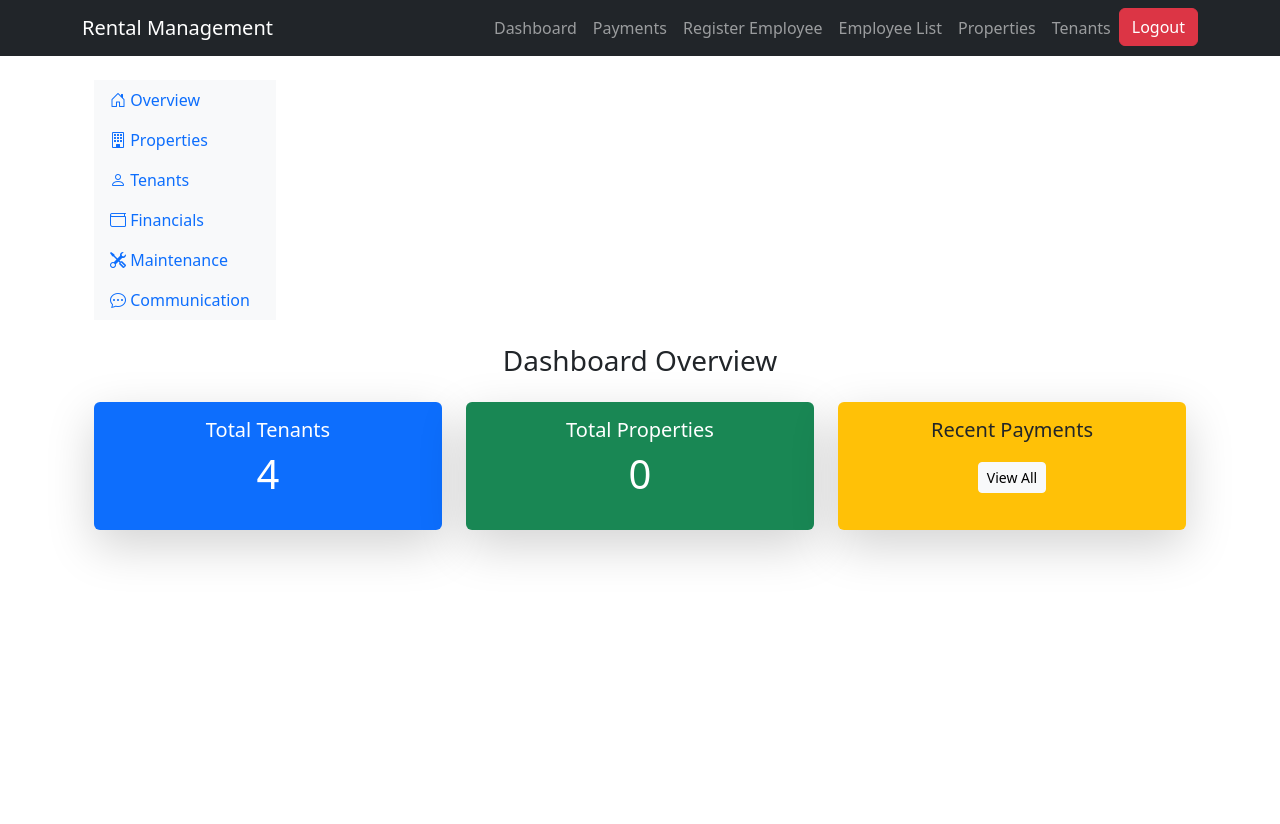
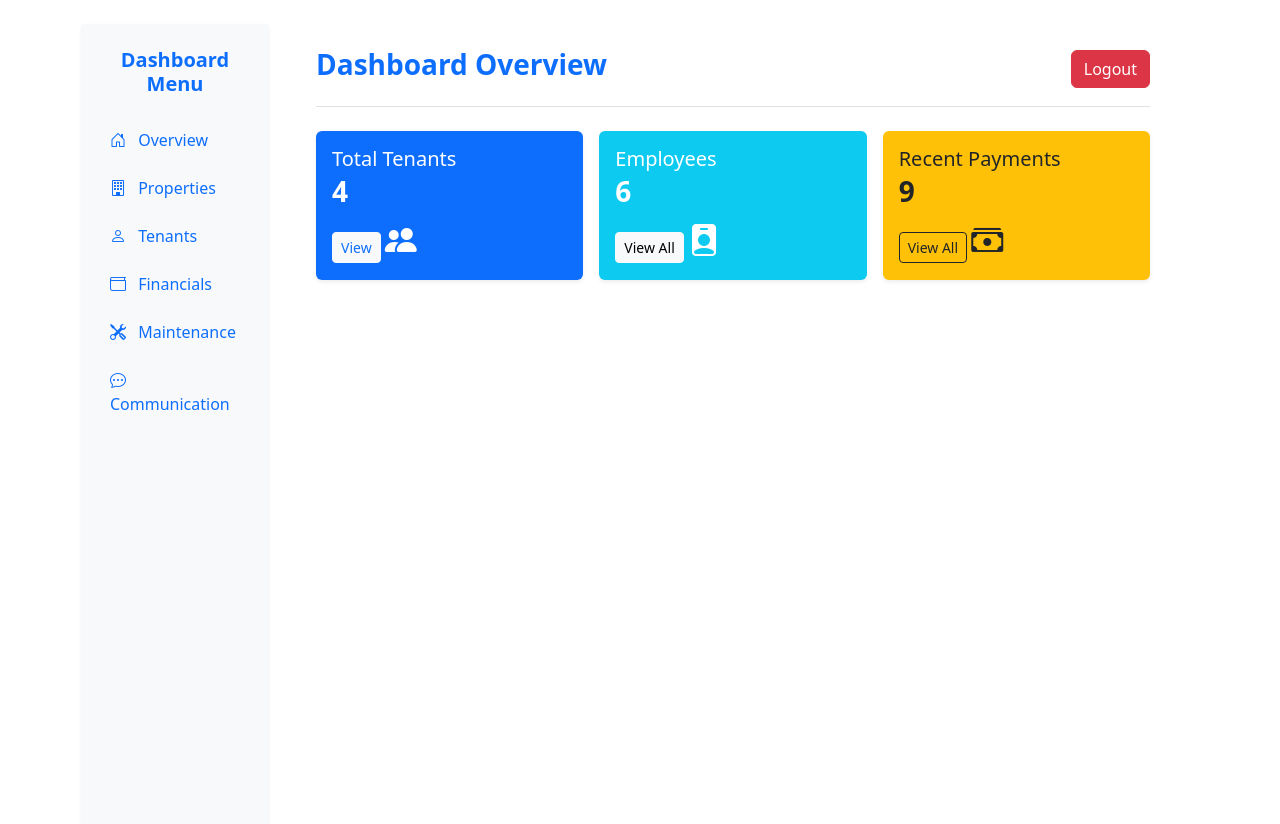
Before and after one commit to EidAbdullahi/renta-management, a Django app: page /dashboard/ in a window 1280 px wide. Before the commit the page ends 559 px from the top, so only its background shows below. Run offline with Django 4.2, Linux system fonts and the light colour scheme; data comes from the database, SQL or seed files in the repository; both versions use the stored data as it was after the commit; some libraries are stand-ins or nearby versions.

Commit message:
commit changes

```diff
--- a/users/templates/users/base.html
+++ b/users/templates/users/base.html
@@ -11,7 +11,7 @@
 <body>
 
     <!-- Navbar -->
-    <nav class="navbar navbar-expand-lg navbar-dark bg-dark">
+    <!-- <nav class="navbar navbar-expand-lg navbar-dark bg-dark">
         <div class="container">
             <a class="navbar-brand" href="{% url 'dashboard' %}">Rental Management</a>
             <button class="navbar-toggler" type="button" data-bs-toggle="collapse" data-bs-target="#navbarNav">
@@ -48,7 +48,7 @@
                 </ul>
             </div>
         </div>
-    </nav>
+    </nav> -->
 
     <!-- Main Content -->
     <div class="container mt-4">
--- a/users/templates/users/dashboard.html
+++ b/users/templates/users/dashboard.html
@@ -3,88 +3,231 @@
 {% block title %}Dashboard - Rental Management{% endblock %}
 
 {% block content %}
-<div class="container mt-4">
-<nav class="col-md-3 col-lg-2 d-md-block bg-light sidebar">
-    <div class="position-sticky">
+<div class="container-fluid">
+  <div class="row">
+    <!-- Sidebar -->
+    <nav class="col-md-2 d-none d-md-block bg-light sidebar vh-100 shadow-sm">
+      <div class="position-sticky pt-4">
+        <h5 class="text-center text-primary fw-bold mb-4">Dashboard Menu</h5>
         <ul class="nav flex-column">
-            <li class="nav-item">
-                <a class="nav-link active" href="{% url 'dashboard' %}">
-                    <i class="bi bi-house-door"></i></i> Overview
+          <li class="nav-item mb-2">
+            <a class="nav-link active text-primary" href="{% url 'dashboard' %}">
+              <i class="bi bi-house-door me-2"></i> Overview
             </a>
           </li>
-            <li class="nav-item">
+          <li class="nav-item mb-2">
             <a class="nav-link" href="#">
-                    <i class="bi bi-building"></i> Properties
+              <i class="bi bi-building me-2"></i> Properties
             </a>
           </li>
-            <li class="nav-item">
+          <li class="nav-item mb-2">
             <a class="nav-link" href="{% url 'tenant_list' %}">
-                    <i class="bi bi-person"></i> Tenants
+              <i class="bi bi-person me-2"></i> Tenants
             </a>
           </li>
-            <li class="nav-item">
+          <li class="nav-item mb-2">
             <a class="nav-link" href="#">
-                    <i class="bi bi-wallet"></i> Financials
+              <i class="bi bi-wallet me-2"></i> Financials
             </a>
           </li>
-            <li class="nav-item">
+          <li class="nav-item mb-2">
             <a class="nav-link" href="#">
-                    <i class="bi bi-tools"></i> Maintenance
+              <i class="bi bi-tools me-2"></i> Maintenance
             </a>
           </li>
-            <li class="nav-item">
+          <li class="nav-item mb-2">
             <a class="nav-link" href="#">
-                    <i class="bi bi-chat-dots"></i> Communication
+              <i class="bi bi-chat-dots me-2"></i> Communication
             </a>
           </li>
         </ul>
       </div>
     </nav>
-<!-- Main Content Area -->
 
+    <!-- Main Content -->
+    <main class="col-md-10 ms-sm-auto px-md-5 py-4">
+      <div class="d-flex justify-content-between flex-wrap flex-md-nowrap align-items-center pb-3 mb-4 border-bottom">
+        <h2 class="h3 fw-bold text-primary">Dashboard Overview</h2>
+        <!-- Logout Button -->
+        <div>
+          <form action="{% url 'logout' %}" method="post" style="display:inline;">
+              {% csrf_token %}
+              <button type="submit" class="btn btn-danger logout-btn">Logout</button>
+          </form>
+        </div>
       </div>
 
-<div class="container mt-4">
-    <h3 class="text-center mb-4">Dashboard Overview</h3>
-
-    <!-- Stats Cards -->
-    <div class="row g-4 text-center">
-        <div class="col-md-4">
-            <div class="card shadow-lg border-0 bg-primary text-white">
-                <div class="card-body">
-                    <h5 class="card-title">Total Tenants</h5>
-                    <p class="display-6">{{ total_tenants }}</p>
+      <!-- Stat Cards -->
+      <div class="row g-3">
+        <!-- Total Tenants -->
+        <div class="col-md-4 col-sm-6">
+          <div class="card shadow-sm border-0 bg-primary text-white">
+            <div class="card-body d-flex justify-content-between align-items-center">
+              <div>
+                <h5 class="card-title mb-1">Total Tenants</h5>
+                <h3 class="fw-bold">{{ total_tenants }}</h3>
+                <a href="{% url 'tenant_list' %}" class="btn btn-light text-primary btn-sm">View</a>
+                <i class="bi bi-people-fill fs-2"></i>
+              </div>
             </div>
           </div>
         </div>
 
-        <div class="col-md-4">
-            <div class="card shadow-lg border-0 bg-success text-white">
-                <div class="card-body">
-                    <h5 class="card-title">Total Properties</h5>
-                    <p class="display-6">{{ total_properties }}</p>
+        <!-- Registered Employees -->
+        <div class="col-md-4 col-sm-6">
+            <div class="card shadow-sm border-0 bg-info text-white">
+            <div class="card-body d-flex justify-content-between align-items-center">
+              <div>
+                <h5 class="card-title mb-1">Employees</h5>
+                <h3 class="fw-bold">{{ total_employees }}</h3>
+                <a href="{% url 'employee_list' %}" class="btn btn-light btn-sm">View All</a>
+                <i class="bi bi-person-badge-fill fs-2"></i>
+              </div>
             </div>
           </div>
         </div>
 
-        <div class="col-md-4">
-            <div class="card shadow-lg border-0 bg-warning text-dark">
-                <div class="card-body">
-                    <h5 class="card-title">Recent Payments</h5>
-                    <p class="display-6">
-                        <a href="{% url 'payment_list' %}" class="btn btn-light btn-sm">View All</a>
-                    </p>
+        <!-- Recent Payments -->
+        <div class="col-md-4 col-sm-6">
+          <div class="card shadow-sm border-0 bg-warning text-dark">
+            <div class="card-body d-flex justify-content-between align-items-center">
+              <div>
+                <h5 class="card-title mb-1">Recent Payments</h5>
+                <h3 class="fw-bold">{{ total_payment_list }}</h3>
+                <a href="{% url 'payment_list' %}" class="btn btn-outline-dark btn-sm">View All</a>
+                <i class="bi bi-cash-stack fs-2"></i>
               </div>
             </div>
           </div>
+        </div>
+      </div>
+    </main>
+  </div>
+</div>
+{% endblock %}
 
-    </div>
+<style>
+  .logout-btn {
+    margin-top: 10px;
+  }
 
+  /* Add responsiveness to ensure proper display on smaller screens */
+  @media (max-width: 768px) {
+    .logout-btn {
+      margin-top: 20px;
+    }
 
+    /* Adjust the card size on smaller screens */
+    .card {
+      border-radius: 8px;
+      margin-bottom: 10px;
+    }
 
-</div>
+    .card-body {
+      padding: 15px;
+    }
 
-<!-- Layout for Property Management Dashboard -->
+    .card-body h3 {
+      font-size: 1.5rem;
+    }
+  }
 
+  /* Sidebar styles */
+  .sidebar {
+    background-color: #f8f9fa;
+    box-shadow: 2px 0 10px rgba(0, 0, 0, 0.1);
+  }
 
-{% endblock %}
+  .sidebar .nav-link {
+    color: #495057;
+    font-size: 16px;
+    padding: 10px 15px;
+  }
+
+  .sidebar .nav-link:hover, .sidebar .nav-link.active {
+    background-color: #007bff;
+    color: #fff;
+  }
+
+  .sidebar .nav-link i {
+    font-size: 20px;
+  }
+
+  /* Dashboard Card Styles */
+  .card {
+    border-radius: 8px;
+    padding: 10px 15px;
+    margin-bottom: 20px;
+  }
+
+  .card .card-body h5 {
+    font-weight: bold;
+  }
+
+  .card .card-body h3 {
+    font-size: 1.75rem;
+    font-weight: bold;
+  }
+
+  .card .btn {
+    border-radius: 25px;
+  }
+
+  /* Style for stat cards */
+  .card.bg-primary {
+    background-color: #007bff !important;
+  }
+
+  .card.bg-info {
+    background-color: #17a2b8 !important;
+  }
+
+  .card.bg-warning {
+    background-color: #ffc107 !important;
+  }
+
+  /* Customizing icons */
+  .card i {
+    font-size: 2.5rem;
+    opacity: 0.8;
+  }
+
+  /* Button styles */
+  .btn-outline-dark {
+    color: #333;
+    border-color: #333;
+  }
+
+  .btn-outline-dark:hover {
+    background-color: #333;
+    color: white;
+  }
+
+  .btn-light {
+    background-color: #f8f9fa;
+    color: #333;
+  }
+
+  .btn-light:hover {
+    background-color: #e2e6ea;
+    color: #333;
+  }
+
+  /* Layout Adjustments */
+  @media (max-width: 768px) {
+    .col-md-4 {
+      margin-bottom: 20px;
+    }
+
+    .col-md-10 {
+      padding-left: 15px;
+      padding-right: 15px;
+    }
+  }
+
+  /* Logout button styling */
+  .logout-btn {
+    border-radius: 25px;
+    padding: 8px 20px;
+  }
+</style>
--- a/users/views.py
+++ b/users/views.py
@@ -15,7 +15,8 @@ from users.models import Payment, Tenant, Property
 from django.db.models import Sum
 from django.contrib import messages  # Import the messages module
 from django.shortcuts import redirect
-
+from users.models import Tenant, Employee, Payment  # Import Employee
+from django.db.models import Sum
 # ✅ List Payments (Optimized with select_related)
 from django.shortcuts import render, redirect
 from .forms import EmployeeForm
@@ -229,22 +230,25 @@ def login_view(request):
 
 
 
+
+
 def dashboard(request):
     total_tenants = Tenant.objects.count()
-    total_properties = Property.objects.count()
+    total_employees = Employee.objects.count()  # Add employee count
     pending_payments = Payment.objects.filter(status="Pending").count()
     total_paid = Payment.objects.aggregate(total=Sum('amount_paid'))['total'] or 0
+    total_payment_list = Payment.objects.count()  # Example, count all payments
 
     # Fetch last 5 recent payments
     recent_payments = Payment.objects.order_by('-payment_date')[:5]
 
     context = {
         'total_tenants': total_tenants,
-        'total_properties': total_properties,
+        'total_employees': total_employees,  # Add to context
         'pending_payments': pending_payments,
         'total_paid': total_paid,
-        'recent_payments': recent_payments,  # Make sure this is passed
+        'recent_payments': recent_payments,
+        'total_payment_list': total_payment_list,
     }
 
-
     return render(request, 'users/dashboard.html', context)
--- a/virtual/pyvenv.cfg
+++ b/virtual/pyvenv.cfg
@@ -2,4 +2,4 @@ home = /usr/bin
 include-system-site-packages = false
 version = 3.12.3
 executable = /usr/bin/python3.12
-command = /usr/bin/python3 -m venv --without-pip /home/baraka/renta-management/virtual
+command = /usr/bin/python3 -m venv --without-pip /home/baraka/Desktop/renta-management/virtual
```
Also changed, not shown: db.sqlite3, media/receipts/Screenshot_from_2025-02-13_11-41-49_VBvud6E.png (added), media/receipts/Screenshot_from_2025-04-06_07-44-08.png (added), media/tenant_documents/Screenshot_from_2025-02-14_19-35-56_VJLVqvS.png (added), 6 other files. Lines whose indentation alone changed are shown as unchanged.
